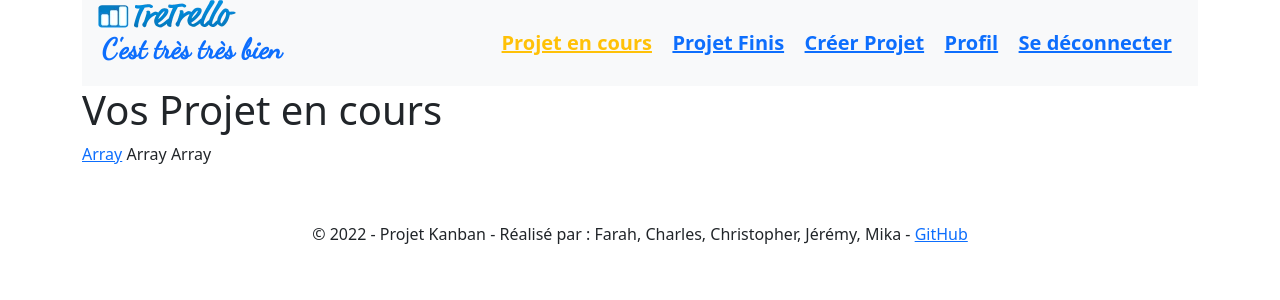
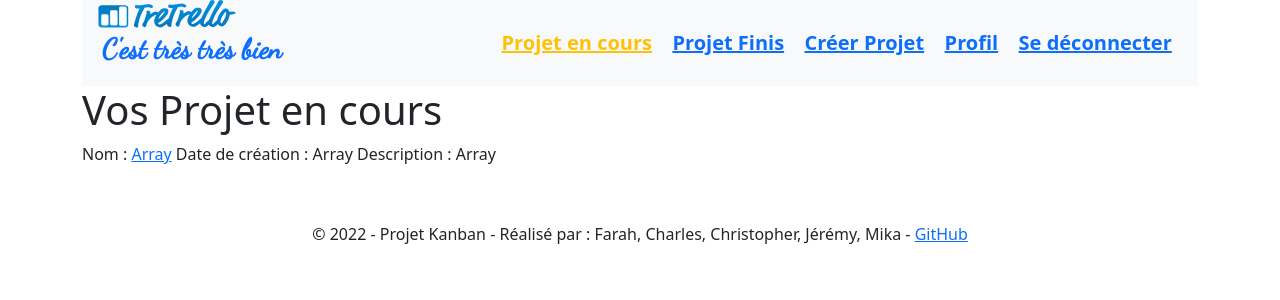
Before and after one commit to VjeremyV/projet-Kanban, a PHP site: page /pages/projets.php?page=encours in a window 1280 px wide. Shown: the top 300 px of the page. Run offline with PHP 8.4, Linux system fonts and the light colour scheme; the visitor is signed in with stand-in values (Sample User, id 1); tables that the repository leaves empty or names only in its code hold one stand-in row (values such as "Sample post").

Commit message:
ajout style

```diff
--- a/pages/projets.php
+++ b/pages/projets.php
@@ -4,7 +4,8 @@ include_once(__DIR__.'/../template/head.php');
 include_once(__DIR__.'/../template/header.php');
 include_once(__DIR__.'/../src/fonctions/security.php');
 ?>
-
+<div>
+<!-- modifie cette div la avec du flex pour impacter celles qui seront créées dans le foreach plus bas -->
 
     <?php
     if(isConnect()){
@@ -24,9 +25,9 @@ include_once(__DIR__.'/../src/fonctions/security.php');
                 foreach ($projets as $projet) {
                     ?>
                 <div>
-                    <span><a href="./projet.php?page=<?= $projet['nom_projet'] ?>&id=<?=$projet['id_projet_projet']?>&kanban=true"><?= $projet['nom_projet'] ?></a></span>
-                    <span><?= $projet['date_creation_projet'] ?></span>
-                    <span><?= $projet['description_projet'] ?></span>
+                    <span>Nom : <a href="./projet.php?page=<?= $projet['nom_projet'] ?>&id=<?=$projet['id_projet_projet']?>&kanban=true"><?= $projet['nom_projet'] ?></a></span>
+                    <span>Date de création : <?= $projet['date_creation_projet'] ?></span>
+                    <span>Description : <?= $projet['description_projet'] ?></span>
                 </div>
 
                 <?php
@@ -36,8 +37,9 @@ include_once(__DIR__.'/../src/fonctions/security.php');
     } catch (Exception $e) {
         echo 'Erreur : ' . $e->getMessage();
     }
-
-
+    ?>
+    </div>
+    <?php
     include_once(__DIR__.'/../template/footer.php');
 } else {
     header('location: ./../');
```
